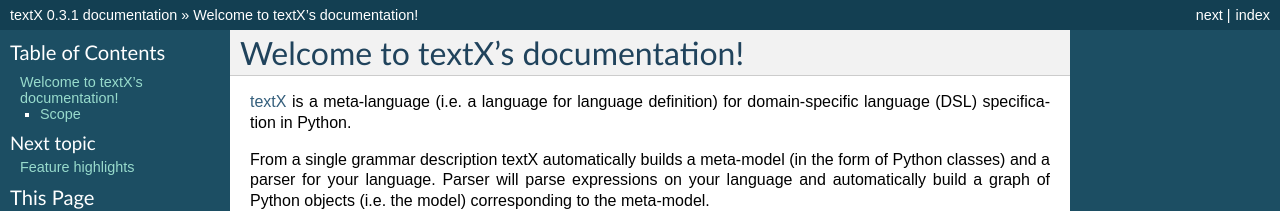
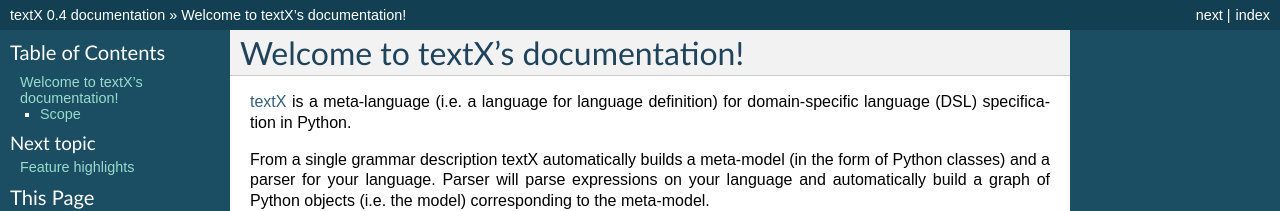
Before and after one commit to textX/textX, a Sphinx documentation site: the page built from docs/index.rst, in a window 1280 px wide and 900 px high. Shown: the top 211 px of the window. Built offline with Sphinx 7.4.7, drawn with Linux system fonts in a browser that asks for light colours; some of the changed text lies outside the part shown.

Commit message:
Version change to 0.4

```diff
--- a/docs/conf.py
+++ b/docs/conf.py
@@ -54,9 +54,9 @@
 # built documents.
 #
 # The short X.Y version.
-version = '0.3'
+version = '0.4'
 # The full version, including alpha/beta/rc tags.
-release = '0.3.1'
+release = '0.4'
 
 # The language for content autogenerated by Sphinx. Refer to documentation
 # for a list of supported languages.
--- a/setup.py
+++ b/setup.py
@@ -4,7 +4,7 @@
 from setuptools import setup
 
 __author__ = "Igor R. Dejanović <igor DOT dejanovic AT gmail DOT com>"
-__version__ = "0.3.1"
+__version__ = "0.4"
 
 NAME = 'textX'
 DESC = 'Meta-language for DSL implementation inspired by Xtext'
```
